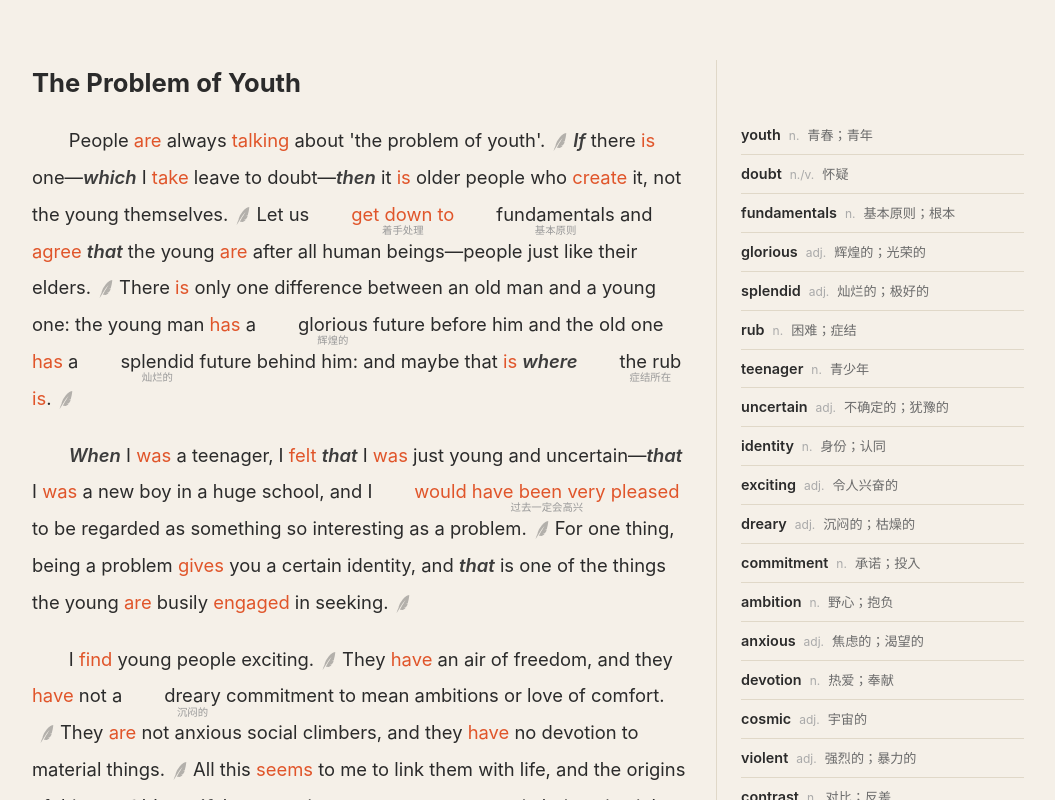
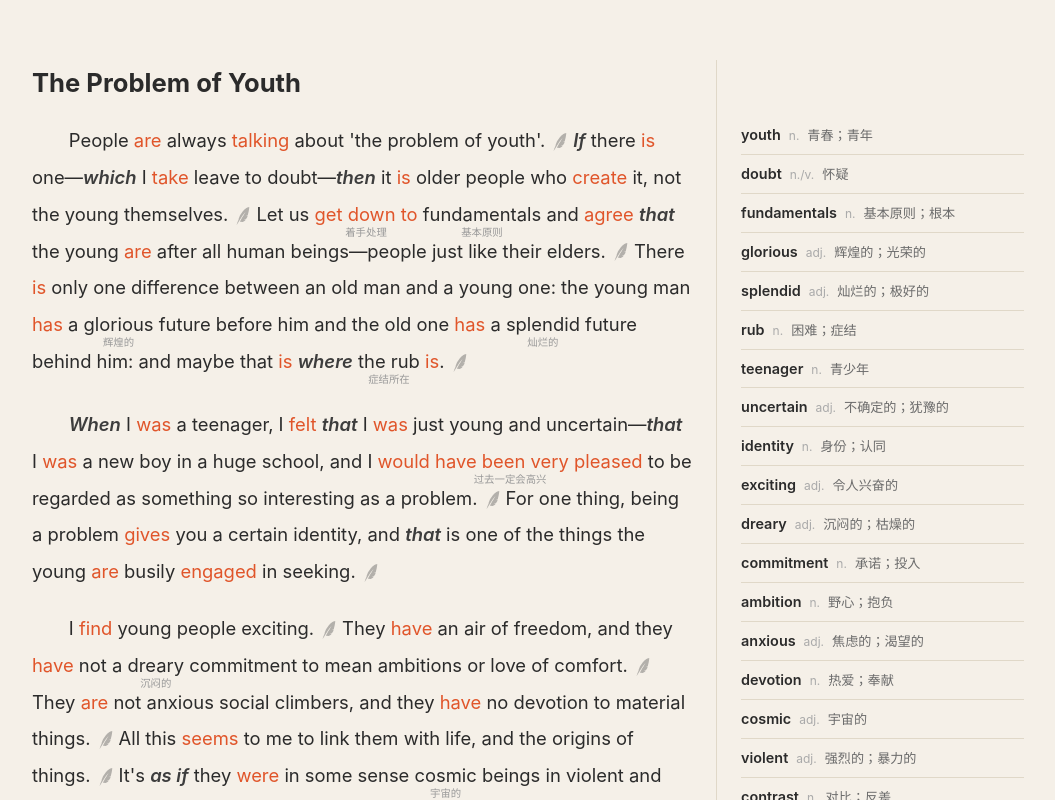
Before and after one commit to farisni/nce-proj, a Vue app: page / in a window 1280 px wide. Shown: the top 800 px of the page, without its empty margins (112-1167 px from the left). Built offline with nearby package versions, Linux system fonts and the light colour scheme.

Commit message:
笔记改用原生ruby标签，不破坏文章流

```diff
--- a/src/views/Index.vue
+++ b/src/views/Index.vue
@@ -27,17 +27,12 @@ function markWords(
   if (!predicates.length && !clauseIntroducers.length && !notes.length) return [{ text: sentence }]
 
   interface Span {
-    start: number
-    end: number
-    predicate: boolean
-    clause: boolean
-    noteText: string
+    start: number; end: number; predicate: boolean; clause: boolean; noteText: string
   }
 
   const spans: Span[] = []
   const lower = sentence.toLowerCase()
 
-  // 谓语单词匹配
   const predWords = new Set<string>()
   for (const pred of predicates) {
     for (const w of pred.split(/\s+/)) predWords.add(w.toLowerCase())
@@ -45,27 +40,23 @@ function markWords(
   for (const pw of predWords) {
     const escaped = pw.replace(/[.*+?^${}()|[\]\\]/g, '\\$&')
     const regex = new RegExp(`(?<![a-zA-Z'-])${escaped}(?![a-zA-Z'-])`, 'gi')
-    let match: RegExpExecArray | null
-    while ((match = regex.exec(lower)) !== null) {
-      spans.push({ start: match.index, end: match.index + pw.length, predicate: true, clause: false, noteText: '' })
+    let m: RegExpExecArray | null
+    while ((m = regex.exec(lower)) !== null) {
+      spans.push({ start: m.index, end: m.index + pw.length, predicate: true, clause: false, noteText: '' })
     }
   }
 
-  // 从句引导词匹配
   for (const ci of clauseIntroducers) {
     const lc = ci.toLowerCase()
     let idx = lower.indexOf(lc)
     while (idx !== -1) {
-      const beforeOk = idx === 0 || /\s|[—,'"(\[{]/.test(sentence[idx - 1])
-      const afterOk = idx + ci.length === sentence.length || /\s|[—,.'"!?;:)\]}。，！？；：、]/.test(sentence[idx + ci.length])
-      if (beforeOk && afterOk) {
-        spans.push({ start: idx, end: idx + ci.length, predicate: false, clause: true, noteText: '' })
-      }
+      const bo = idx === 0 || /\s|[—,'"(\[{]/.test(sentence[idx - 1])
+      const ao = idx + ci.length === sentence.length || /\s|[—,.'"!?;:)\]}。，！？；：、]/.test(sentence[idx + ci.length])
+      if (bo && ao) spans.push({ start: idx, end: idx + ci.length, predicate: false, clause: true, noteText: '' })
       idx = lower.indexOf(lc, idx + 1)
     }
   }
 
-  // 笔记短语匹配
   for (const note of notes) {
     const ln = note.phrase.toLowerCase()
     let idx = lower.indexOf(ln)
@@ -76,79 +67,52 @@ function markWords(
   }
 
   if (!spans.length) return [{ text: sentence }]
-
   spans.sort((a, b) => a.start - b.start)
 
-  // 字符级标注：逐字叠加
   const len = sentence.length
-  const charPred = new Array(len).fill(false)
-  const charClause = new Array(len).fill(false)
-  const charNote: (string | null)[] = new Array(len).fill(null)
+  const cP = new Array(len).fill(false)
+  const cC = new Array(len).fill(false)
+  const cN: (string | null)[] = new Array(len).fill(null)
 
-  for (const span of spans) {
-    for (let i = span.start; i < span.end; i++) {
-      if (span.predicate) charPred[i] = true
-      if (span.clause) charClause[i] = true
-      if (span.noteText) charNote[i] = span.noteText
+  for (const s of spans) {
+    for (let i = s.start; i < s.end; i++) {
+      if (s.predicate) cP[i] = true
+      if (s.clause) cC[i] = true
+      if (s.noteText) cN[i] = s.noteText
     }
   }
 
-  // 按字符状态变化切分片段
-  const segments: Segment[] = []
+  const segs: Segment[] = []
   let i = 0
   while (i < len) {
-    const pred = charPred[i]
-    const cls = charClause[i]
-    const note = charNote[i]
+    const p = cP[i]; const c = cC[i]; const n = cN[i]
     let j = i + 1
-    while (j < len && charPred[j] === pred && charClause[j] === cls && charNote[j] === note) {
-      j++
-    }
+    while (j < len && cP[j] === p && cC[j] === c && cN[j] === n) j++
     const seg: Segment = { text: sentence.slice(i, j) }
-    if (pred) seg.predicate = true
-    if (cls) seg.clause = true
-    if (note) seg.noteText = note
-    segments.push(seg)
-    i = j
+    if (p) seg.predicate = true
+    if (c) seg.clause = true
+    if (n) seg.noteText = n
+    segs.push(seg); i = j
   }
 
-
-  // 合并相邻同 note 的片段
   const merged: Segment[] = []
-  for (const seg of segments) {
+  for (const seg of segs) {
     const last = merged[merged.length - 1]
-    if (
-      last &&
-      seg.noteText &&
-      seg.noteText === last.noteText
-    ) {
-      last.text += seg.text
-    } else {
-      merged.push({ ...seg })
-    }
+    if (last && seg.noteText && seg.noteText === last.noteText) last.text += seg.text
+    else merged.push({ ...seg })
   }
-
   return merged
-  return segments
 }
 
-interface SentenceData {
-  segments: Segment[]
-  key: string
-}
+interface SentenceData { segments: Segment[]; key: string }
 
 const originalSentences = computed(() =>
-  article.original.paragraphs.map((paragraph, pIdx) => {
-    const sentences = splitSentences(paragraph)
-    return sentences.map((sentence, sIdx) => {
+  article.original.paragraphs.map((p, pIdx) => {
+    const sents = splitSentences(p)
+    return sents.map((sent, sIdx) => {
       const meta = article.original.predicateParagraph[pIdx]?.[sIdx]
       return {
-        segments: markWords(
-          sentence,
-          meta?.predicates ?? [],
-          meta?.clauseIntroducers ?? [],
-          meta?.notes ?? [],
-        ),
+        segments: markWords(sent, meta?.predicates ?? [], meta?.clauseIntroducers ?? [], meta?.notes ?? []),
         key: `${pIdx}-${sIdx}`,
       }
     })
@@ -157,54 +121,37 @@ const originalSentences = computed(() =>
 
 const activeKey = ref('')
 
-function togglePanel(key: string) {
-  activeKey.value = activeKey.value === key ? '' : key
-}
-
+function togglePanel(key: string) { activeKey.value = activeKey.value === key ? '' : key }
 function segClass(seg: Segment): string {
-  const cls: string[] = []
-  if (seg.clause) cls.push('clause-mark')
-  if (seg.predicate) cls.push('predicate-mark')
-  return cls.join(' ')
+  const c: string[] = []
+  if (seg.clause) c.push('clause-mark')
+  if (seg.predicate) c.push('predicate-mark')
+  return c.join(' ')
 }
 </script>
 
 <template>
   <div class="reading-page">
     <div class="main-content">
-      <!-- 英文原文 -->
       <div class="article-section">
         <div class="section-row">
           <div class="section-main">
             <h1 class="article-title">The Problem of Youth</h1>
-            <div
-              v-for="(sentences, pIdx) in originalSentences"
-              :key="pIdx"
-              class="paragraph-wrapper"
-            >
+            <div v-for="(sentences, pIdx) in originalSentences" :key="pIdx" class="paragraph-wrapper">
               <div class="paragraph">
                 <template v-for="(s, sIdx) in sentences" :key="s.key">
                   <span class="sentence-inline"
                     ><template v-for="(seg, gIdx) in s.segments" :key="gIdx">
-                      <span
-                        v-if="seg.noteText"
-                        class="noted-phrase"
-                      >
+                      <ruby v-if="seg.noteText && activeKey !== s.key" class="noted-ruby">
                         <span :class="segClass(seg)">{{ seg.text }}</span>
-                        <span class="note-label" v-if="activeKey !== s.key">{{ seg.noteText }}</span>
-                      </span>
+                        <rt>{{ seg.noteText }}</rt>
+                      </ruby>
                       <span v-else-if="segClass(seg)" :class="segClass(seg)">{{ seg.text }}</span>
                       <template v-else>{{ seg.text }}</template>
-                    </template><img
-                      :src="yumaoIcon"
-                      class="sentence-icon"
-                      @click.stop="togglePanel(s.key)"
-                    /></span>
+                    </template><img :src="yumaoIcon" class="sentence-icon" @click.stop="togglePanel(s.key)"
+                  /></span>
                   <transition name="panel">
-                    <div
-                      v-if="activeKey === s.key"
-                      class="sentence-panel"
-                    ></div>
+                    <div v-if="activeKey === s.key" class="sentence-panel"></div>
                   </transition>
                 </template>
               </div>
@@ -213,11 +160,7 @@ function segClass(seg: Segment): string {
           <div class="section-divider"></div>
           <div class="section-side">
             <div class="vocab-list">
-              <div
-                v-for="item in article.vocabulary"
-                :key="item.word"
-                class="vocab-item"
-              >
+              <div v-for="item in article.vocabulary" :key="item.word" class="vocab-item">
                 <span class="vocab-word">{{ item.word }}</span>
                 <span class="vocab-pos">{{ item.pos }}</span>
                 <span class="vocab-meaning">{{ item.meaning }}</span>
@@ -226,17 +169,11 @@ function segClass(seg: Segment): string {
           </div>
         </div>
       </div>
-
-      <!-- 全文翻译 -->
       <div class="article-section">
         <div class="section-row">
           <div class="section-main">
             <h2 class="section-title">全文翻译</h2>
-            <p
-              v-for="(t, idx) in article.translation.paragraphs"
-              :key="idx"
-              class="paragraph translation"
-            >{{ t }}</p>
+            <p v-for="(t, idx) in article.translation.paragraphs" :key="idx" class="paragraph translation">{{ t }}</p>
           </div>
           <div class="section-divider"></div>
           <div class="section-side"></div>
@@ -246,165 +183,52 @@ function segClass(seg: Segment): string {
   </div>
 </template>
 
+<style lang="scss" scoped>
+.reading-page { min-height: 100vh; }
+.main-content { max-width: 1040px; margin: 0 auto; padding: 60px 24px 80px; }
+.section-row { display: flex; align-items: stretch; }
+.section-main { flex: 7; min-width: 0; }
+.section-divider { width: 1px; background: var(--color-border); flex-shrink: 0; margin: 0 24px; }
+.section-side { flex: 3; min-width: 0; padding: 56px 0 16px; }
+.article-title { font-size: 1.6rem; font-weight: 700; margin-bottom: 16px; }
+.section-title { font-size: 1.15rem; font-weight: 600; margin-bottom: 12px; padding-top: 28px; }
+.paragraph-wrapper { & + & { margin-top: 20px; } }
+.paragraph { font-size: 1.15rem; line-height: 2; text-indent: 2em; }
 
-<style lang="scss" scoped>
-.reading-page {
-  min-height: 100vh;
-}
-
-.main-content {
-  max-width: 1040px;
-  margin: 0 auto;
-  padding: 60px 24px 80px;
-}
-
-.section-row {
-  display: flex;
-  align-items: stretch;
-}
-
-.section-main {
-  flex: 7;
-  min-width: 0;
-}
-
-.section-divider {
-  width: 1px;
-  background: var(--color-border);
-  flex-shrink: 0;
-  margin: 0 24px;
-}
-
-.section-side {
-  flex: 3;
-  min-width: 0;
-  padding: 56px 0 16px;
-}
-
-.article-title {
-  font-size: 1.6rem;
-  font-weight: 700;
-  margin-bottom: 16px;
-}
-
-.section-title {
-  font-size: 1.15rem;
-  font-weight: 600;
-  margin-bottom: 12px;
-  padding-top: 28px;
-}
-
-.paragraph-wrapper {
-  & + & {
-    margin-top: 20px;
+.sentence-inline {
+  .sentence-icon {
+    width: 18px; height: 18px; margin-left: 6px; margin-right: 4px;
+    vertical-align: middle; cursor: pointer; opacity: 0.4; transition: opacity 0.2s;
+    &:hover { opacity: 0.8; }
   }
 }
 
-.paragraph {
-  font-size: 1.15rem;
-  line-height: 2;
-  text-indent: 2em;
-}
+.clause-mark { font-style: italic; font-weight: 600; color: #3d3d3d; }
+.predicate-mark { color: #e0552a; }
 
-.sentence-inline {
-  .sentence-icon {
-    width: 18px;
-    height: 18px;
-    margin-left: 6px;
-    margin-right: 4px;
-    vertical-align: middle;
-    cursor: pointer;
-    opacity: 0.4;
-    transition: opacity 0.2s;
+.noted-ruby {
+  ruby-position: under;
+  ruby-align: center;
 
-    &:hover {
-      opacity: 0.8;
-    }
+  rt {
+    font-size: 0.65rem;
+    padding-top: 1px;
+    color: #999;
   }
 }
 
-.clause-mark {
-  font-style: italic;
-  font-weight: 600;
-  color: #3d3d3d;
+.vocab-list { display: flex; flex-direction: column; }
+.vocab-item {
+  display: flex; align-items: baseline; gap: 8px; padding: 6px 0;
+  border-bottom: 1px solid var(--color-border);
+  &:last-child { border-bottom: none; }
 }
+.vocab-word { font-weight: 600; font-size: 0.9rem; color: var(--color-text); }
+.vocab-pos { font-size: 0.75rem; color: #aaa; flex-shrink: 0; }
+.vocab-meaning { font-size: 0.82rem; color: var(--color-text-secondary); }
 
-.predicate-mark {
-  color: #e0552a;
-}
-
-.noted-phrase {
-  position: relative;
-  display: inline-block;
-}
-
-.note-label {
-  position: absolute;
-  left: 0;
-  right: 0;
-  top: 2.8em;
-  font-size: 0.65rem;
-  color: #999;
-  line-height: 1.2;
-  white-space: nowrap;
-  pointer-events: none;
-  text-align: center;
-}
-
-.vocab-list {
-  display: flex;
-  flex-direction: column;
-}
-
-.vocab-item {
-  display: flex;
-  align-items: baseline;
-  gap: 8px;
-  padding: 6px 0;
-  border-bottom: 1px solid var(--color-border);
-
-  &:last-child {
-    border-bottom: none;
-  }
-}
-
-.vocab-word {
-  font-weight: 600;
-  font-size: 0.9rem;
-  color: var(--color-text);
-}
-
-.vocab-pos {
-  font-size: 0.75rem;
-  color: #aaa;
-  flex-shrink: 0;
-}
-
-.vocab-meaning {
-  font-size: 0.82rem;
-  color: var(--color-text-secondary);
-}
-
-.sentence-panel {
-  display: block;
-  margin: 6px 0;
-  border-radius: 8px;
-  background: #f2f7f2;
-  min-height: 200px;
-}
-
-.panel-enter-active,
-.panel-leave-active {
-  transition: all 0.25s ease;
-}
-.panel-enter-from,
-.panel-leave-to {
-  opacity: 0;
-  transform: translateY(-6px);
-}
-
-.translation {
-  font-size: 0.9rem;
-  color: var(--color-text-secondary);
-}
+.sentence-panel { display: block; margin: 6px 0; border-radius: 8px; background: #f2f7f2; min-height: 200px; }
+.panel-enter-active, .panel-leave-active { transition: all 0.25s ease; }
+.panel-enter-from, .panel-leave-to { opacity: 0; transform: translateY(-6px); }
+.translation { font-size: 0.9rem; color: var(--color-text-secondary); }
 </style>
```
